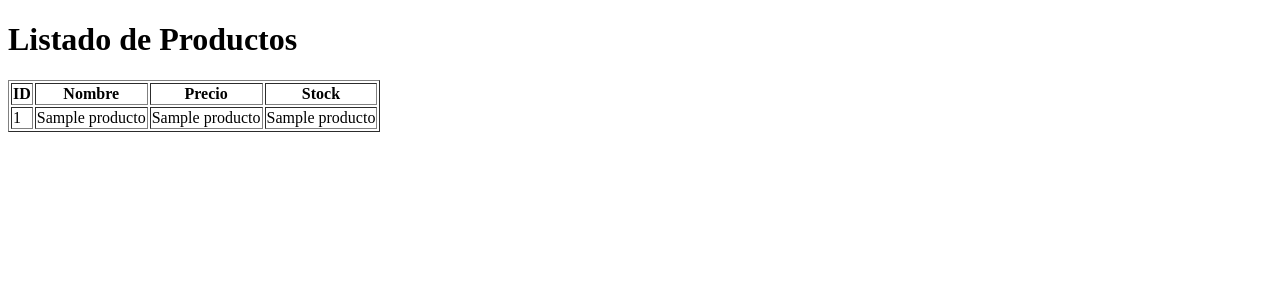
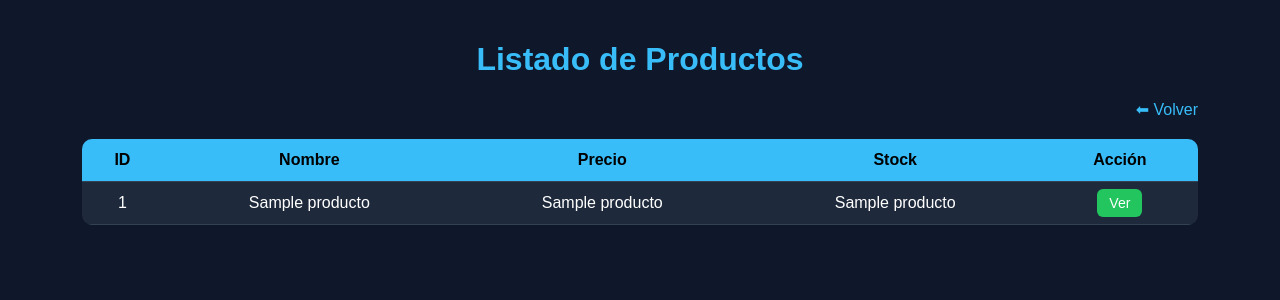
Before and after one commit to Alexander738022/docker-compose-up---build, a Flask app: page /productos in a window 1280 px wide. Shown: the top 300 px of the page. Run offline with Flask 3, Linux system fonts and the light colour scheme; a database or web service that is not in the repository returns one stand-in record (values such as "Sample title"); some libraries are stand-ins or nearby versions.

Commit message:
Mejora de diseño UI + dashboard productos

```diff
--- a/templates/productos.html
+++ b/templates/productos.html
@@ -1,19 +1,94 @@
 <!DOCTYPE html>
-<html>
+<html lang="es">
 <head>
+    <meta charset="UTF-8">
     <title>Productos</title>
+
+    <style>
+        body {
+            font-family: Arial, sans-serif;
+            background: #0f172a;
+            color: white;
+            margin: 0;
+            padding: 20px;
+        }
+
+        h1 {
+            text-align: center;
+            color: #38bdf8;
+        }
+
+        .container {
+            width: 90%;
+            margin: auto;
+        }
+
+        table {
+            width: 100%;
+            border-collapse: collapse;
+            margin-top: 20px;
+            background: #1e293b;
+            border-radius: 10px;
+            overflow: hidden;
+        }
+
+        th, td {
+            padding: 12px;
+            text-align: center;
+            border-bottom: 1px solid #334155;
+        }
+
+        th {
+            background: #38bdf8;
+            color: black;
+        }
+
+        tr:hover {
+            background: #334155;
+        }
+
+        a.button {
+            padding: 6px 12px;
+            background: #22c55e;
+            color: white;
+            text-decoration: none;
+            border-radius: 6px;
+            font-size: 14px;
+        }
+
+        a.button:hover {
+            background: #16a34a;
+        }
+
+        .top {
+            text-align: right;
+            margin-bottom: 10px;
+        }
+
+        .back {
+            color: #38bdf8;
+            text-decoration: none;
+        }
+    </style>
 </head>
+
 <body>
+
+<div class="container">
 
     <h1>Listado de Productos</h1>
 
-<table border="1">
+    <div class="top">
+        <a class="back" href="/">⬅ Volver</a>
+    </div>
 
+    <table>
         <tr>
             <th>ID</th>
             <th>Nombre</th>
             <th>Precio</th>
             <th>Stock</th>
+            <th>Acción</th>
         </tr>
 
         {% for p in productos %}
@@ -22,10 +97,16 @@
             <td>{{ p[1] }}</td>
             <td>{{ p[2] }}</td>
             <td>{{ p[3] }}</td>
+            <td>
+                <a class="button" href="/producto/{{ p[0] }}">
+                    Ver
+                </a>
+            </td>
         </tr>
         {% endfor %}
+    </table>
 
-</table>
+</div>
 
 </body>
 </html>
```
Also changed, not shown: templates/index.html (+56 -9 lines). Lines whose indentation alone changed are shown as unchanged.
